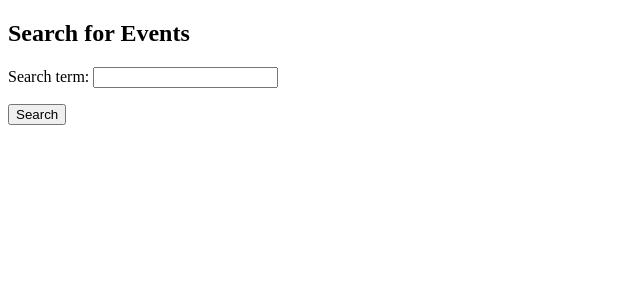
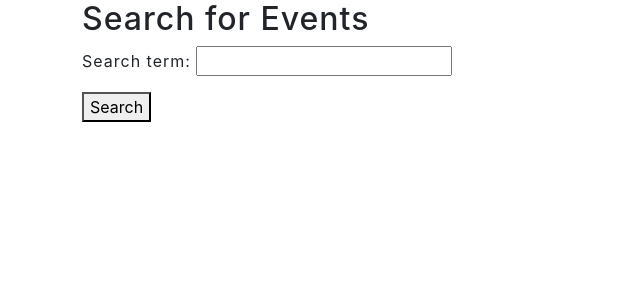
Before and after one commit to DiJakovlev/Event-Horizon, a Django app: page /search/ in a window 1280 px wide. Shown: the top 300 px of the page, without its empty margins (0-640 px from the left). Run offline with Django 4.2, Linux system fonts and the light colour scheme; some libraries are stand-ins or nearby versions.

Commit message:
adding frontend theme, along with its css and javascript, that everyone can modify

```diff
--- a/event/templates/event/base.html
+++ b/event/templates/event/base.html
@@ -3,6 +3,11 @@
 <head>
     <meta charset="UTF-8">
     <title>Event Horizon</title>
+    {% load static %}
+    <link rel="stylesheet" href="{% static 'theme/css/styles.css' %}">
+    <script src="{% static 'theme/js/scripts.js' %}"></script>
+    <script src="https://code.jquery.com/jquery-3.6.0.min.js"></script>
+    <link rel="stylesheet" href="https://cdn.jsdelivr.net/npm/bootstrap-icons@1.6.0/font/bootstrap-icons.css">
 </head>
 <body>
 
```
